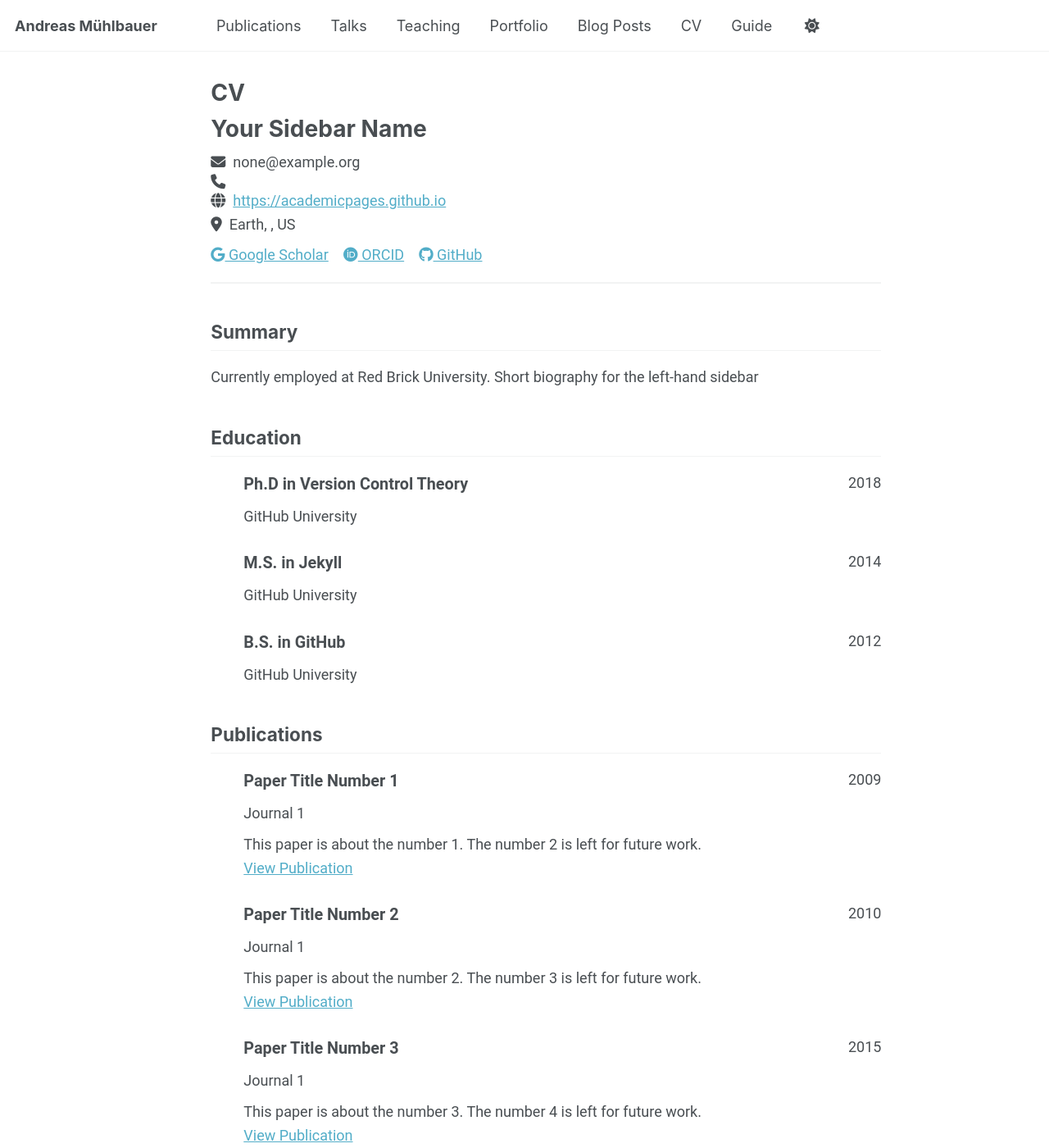
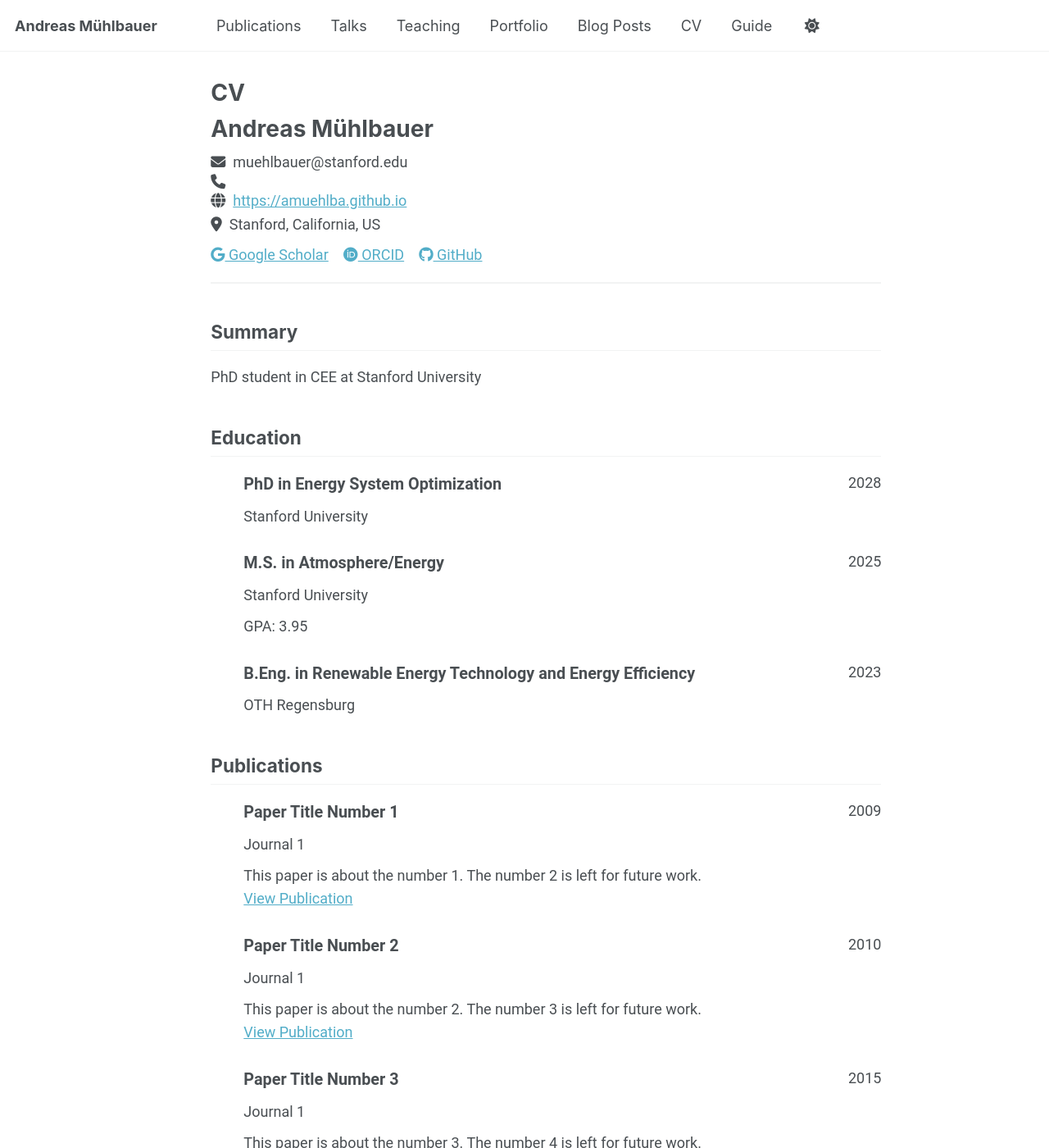
Before and after one commit to amuehlba/amuehlba.github.io, a Jekyll site: the page built from _pages/cv-json.md, in a window 1280 px wide and 1400 px high. Shown: the whole window at 82% size. Built offline with Jekyll 4.4.1, drawn with Linux system fonts in a browser that asks for light colours; a script that is not in the unit is left out.

Commit message:
Update CV information and educational background

```diff
--- a/_data/cv.json
+++ b/_data/cv.json
@@ -1,61 +1,61 @@
 {
   "basics": {
-    "name": "Your Sidebar Name",
-    "email": "none@example.org",
+    "name": "Andreas Mühlbauer",
+    "email": "muehlbauer@stanford.edu",
     "phone": "",
-    "website": "https://academicpages.github.io",
-    "summary": "Currently employed at Red Brick University. Short biography for the left-hand sidebar",
+    "website": "https://amuehlba.github.io",
+    "summary": "PhD student in CEE at Stanford University",
     "location": {
       "address": "",
       "postalCode": "",
-      "city": "Earth",
+      "city": "Stanford",
       "countryCode": "US",
-      "region": ""
+      "region": "California"
     },
     "profiles": [
       {
         "network": "Google Scholar",
         "username": "",
-        "url": "https://scholar.google.com/citations?user=PS_CX0AAAAAJ"
+        "url": "https://scholar.google.de/citations?user=vXLc0FsAAAAJ"
       },
       {
         "network": "ORCID",
         "username": "",
-        "url": "https://orcid.org/yourorcidurl"
+        "url": "https://orcid.org/0000-0002-5205-2174"
       },
       {
         "network": "GitHub",
         "username": "academicpages",
-        "url": "https://github.com/academicpages"
+        "url": "https://github.com/amuehlba"
       }
     ]
   },
   "work": [],
   "education": [
     {
-      "institution": "GitHub University",
-      "area": "Ph.D in Version Control Theory",
+      "institution": "Stanford University",
+      "area": "PhD in Energy System Optimization",
       "studyType": "",
-      "startDate": "",
-      "endDate": "2018",
+      "startDate": "2024",
+      "endDate": "2028",
       "gpa": null,
       "courses": []
     },
     {
-      "institution": "GitHub University",
-      "area": "M.S. in Jekyll",
+      "institution": "Stanford University",
+      "area": "M.S. in Atmosphere/Energy",
       "studyType": "",
-      "startDate": "",
-      "endDate": "2014",
-      "gpa": null,
+      "startDate": "2023",
+      "endDate": "2025",
+      "gpa": 3.95,
       "courses": []
     },
     {
-      "institution": "GitHub University",
-      "area": "B.S. in GitHub",
+      "institution": "OTH Regensburg",
+      "area": "B.Eng. in Renewable Energy Technology and Energy Efficiency",
       "studyType": "",
-      "startDate": "",
-      "endDate": "2012",
+      "startDate": "2019",
+      "endDate": "2023",
       "gpa": null,
       "courses": []
     }
```
